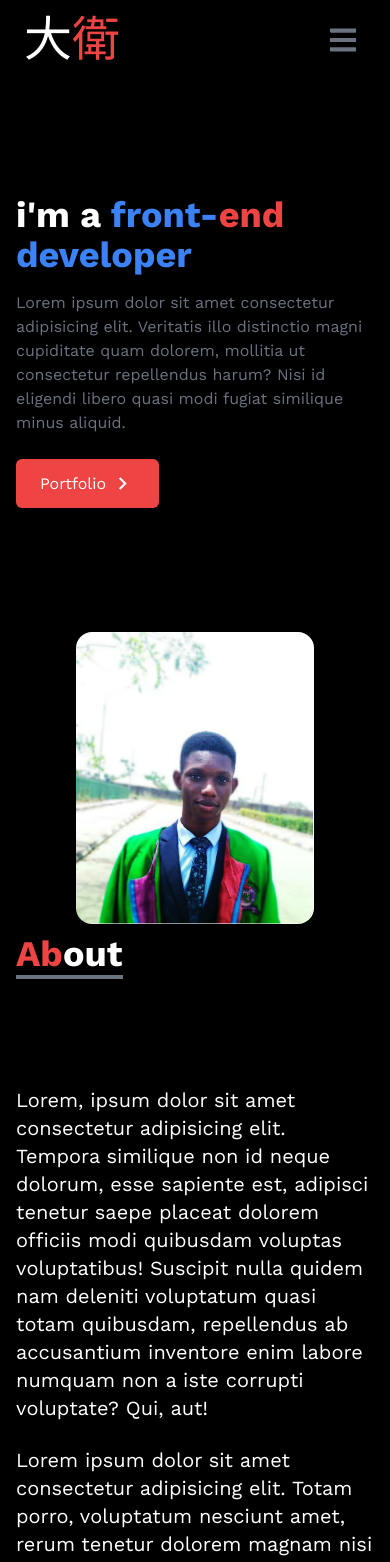
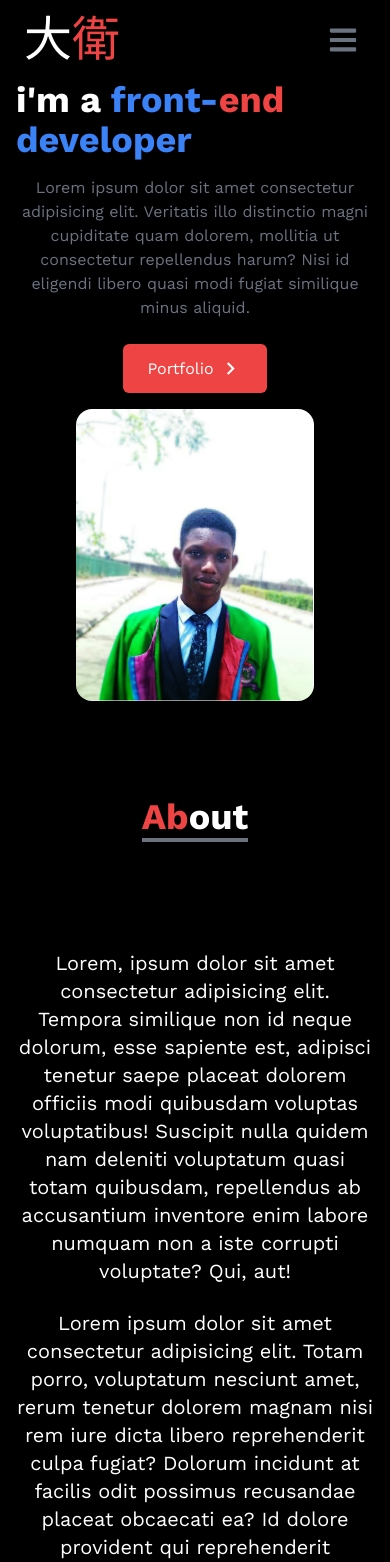
Before and after one commit to NwobiaDavid/portfolio, a React (Create React App) app: page / in a window 390 px wide. Shown: the top 1562 px of the page. Built offline with nearby package versions, Linux system fonts and the light colour scheme.

Commit message:
minor responsive changes

```diff
--- a/src/components/About.jsx
+++ b/src/components/About.jsx
@@ -2,8 +2,8 @@ import React from "react";
 
 const About = () => {
     return (
-        <div name='about' className="w-full h-screen bg-black text-white  ">
-            <div className="max-w-screen-lg p-4 mx-auto flex flex-col justify-center w-full h-full">
+        <div name='about' className="w-full md:h-screen  bg-black text-white  ">
+            <div className="max-w-screen-lg p-4 mx-auto flex flex-col justify-center w-full h-full text-center md:text-left">
                 <div className="pb-8 mt-20 ">
                     <p className="text-4xl font-bold inline border-b-4 border-gray-500"><span className=" text-red-500">Ab</span>out</p>
                 </div>
--- a/src/components/Contact.jsx
+++ b/src/components/Contact.jsx
@@ -2,7 +2,7 @@ import React from "react";
 
 const Contact = () => {
     return (
-        <div name='contact' className="w-full h-screen bg-black text-white">
+        <div name='contact' className="w-full h-full lg:h-screen bg-black text-white text-center ">
 
   <div className="flex flex-col p-4 justify-center
   max-w-screen-lg mx-auto h-full">
--- a/src/components/Experience.jsx
+++ b/src/components/Experience.jsx
@@ -64,8 +64,8 @@ const techs=[
 
 
     return (
-        <div name='experience' className="bg-black first-line:w-full
-         h-200vh">
+        <div name='experience' className="bg-black w-full
+         h-full text-center md:h-screen md:text-left">
 
         <div className="max-w-screen-lg mx-auto p-4 flex
     flex-col justify-center w-full h-full text-white">
--- a/src/components/Home.jsx
+++ b/src/components/Home.jsx
@@ -7,15 +7,15 @@ import { Link } from "react-scroll";
 const Home = () => {
     return (
 
-        <div name='home' className="h-screen w-full bg-black">
+        <div name='home' className="h-full w-full bg-black md:h-screen">
 
          <div className="max-w-screen-lg mx-auto flex flex-col
          items-center justify-center h-full px-4 md:flex-row ">
-            <div className="flex flex-col justify-center h-full">
+            <div className="flex flex-col justify-center h-full md:items-start items-center">
                 <h2 className="text-4xl sm:text-7xl font-bold text-white">
                     i'm a <span className="text-blue-500">front-<span className="text-red-500">end</span> developer</span>
                 </h2>
-                <p className="text-gray-500 py-4 max-w-md">
+                <p className="text-gray-500 py-4 max-w-md text-center md:text-left">
                     Lorem ipsum dolor sit amet consectetur
                      adipisicing elit. Veritatis illo distinctio
                       magni cupiditate quam dolorem, mollitia ut
@@ -25,7 +25,7 @@ const Home = () => {
                 <div>
                     <Link to="portfolio" smooth duration={500}
 
-                    className="group text-white w-fit px-6 py-3
+                    className="group text-white w-fit px-6 py-3 mb-4 sm:mb-0
                     my-2 flex items-center rounded-md bg-red-500  cursor-pointer">
                         Portfolio
                         <span className="group-hover:rotate-90 duration-300">
--- a/src/components/NavBar.jsx
+++ b/src/components/NavBar.jsx
@@ -32,7 +32,7 @@ const NavBar = () => {
 
     return (
 
-        <div className='flex justify-between items-center h-20 w-full
+        <div className='flex justify-between items-center h-20 w-fill
          text-white px-4  bg-black'>
            <div>
             <h1 className='text-5xl font-signature ml-2'>大<span className='text-red-500'>衛</span></h1>
@@ -62,7 +62,7 @@ const NavBar = () => {
 
 
             <ul className='flex flex-col justify-center items-center absolute top-0
-            w-full left-0 h-screen bg-black'>
+            w-screen left-0 h-screen bg-black'>
 
                 {Links.map(({id, link})=>(
                     <li key={id} className='px-4 cursor-pointer
--- a/src/components/Portfolio.jsx
+++ b/src/components/Portfolio.jsx
@@ -26,7 +26,7 @@ const portfolios=[
 
 
     return (
-        <div name='portfolio' className="bg-black text-white md:h-screen">
+        <div name='portfolio' className="bg-black text-white md:h-screen text-center md:text-left">
 
   <div className="max-w-screen-lg p-4 mx-auto flex flex-col justify-center w-full h-full">
     <div className="pb-8 mt-20">
@@ -46,15 +46,16 @@ const portfolios=[
     portfolios.map(({id,src,link,code})=>(
 
 
-        <div key={id} className="shadow-md shadow-gray-500 rounded-lg hover:scale-105 duration-200">
+        <div key={id} className="shadow-md shadow-gray-500
+         rounded-lg hover:scale-105 duration-200 overflow-hidden ">
 
-            <img src={src} alt=""  className="rounded-t"/>
-            <div className="flex item-center justify-center rounded-b bg-transparent">
+            <img src={src} alt=""  className="rounded-t "/>
+            <div className="flex item-center justify-center rounded-b bg-transparent ">
 
                 <a href={code} target="_blank"  rel="noreferrer" className="w-1/2 text-white hover:font-bold  hover:text-blue-500 px-6 py-3 m-5 duration-200
                 hover:scale-105"> Code  </a>
 
-                <a href={link} target="_blank"  rel="noreferrer" className="w-1/2 px-6  text-white hover:font-bold hover:text-blue-500 py-3 m-5 ml-20 duration-200
+                <a href={link} target="_blank"  rel="noreferrer" className="w-1/2  px-6  text-white hover:font-bold hover:text-blue-500 py-3 m-5 duration-200
                 hover:scale-105"> Demo </a>
 
             </div>
```
